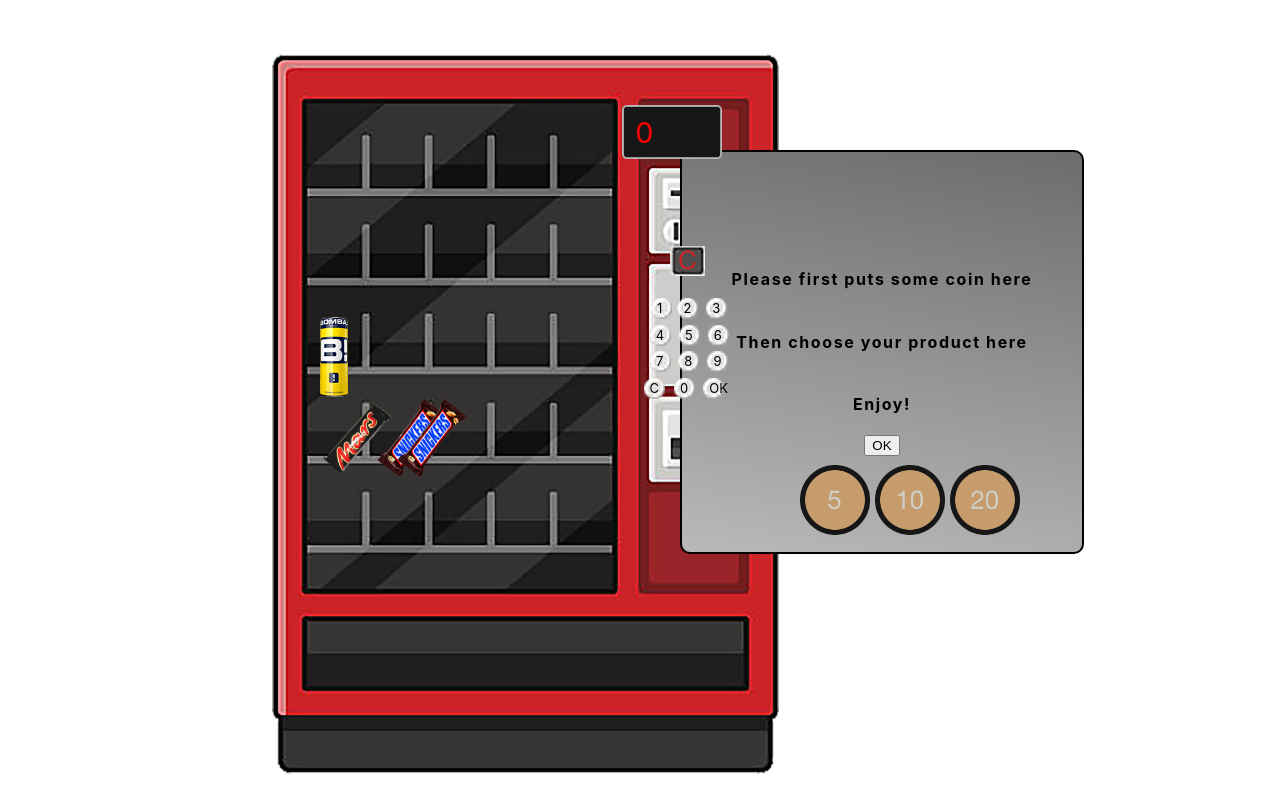
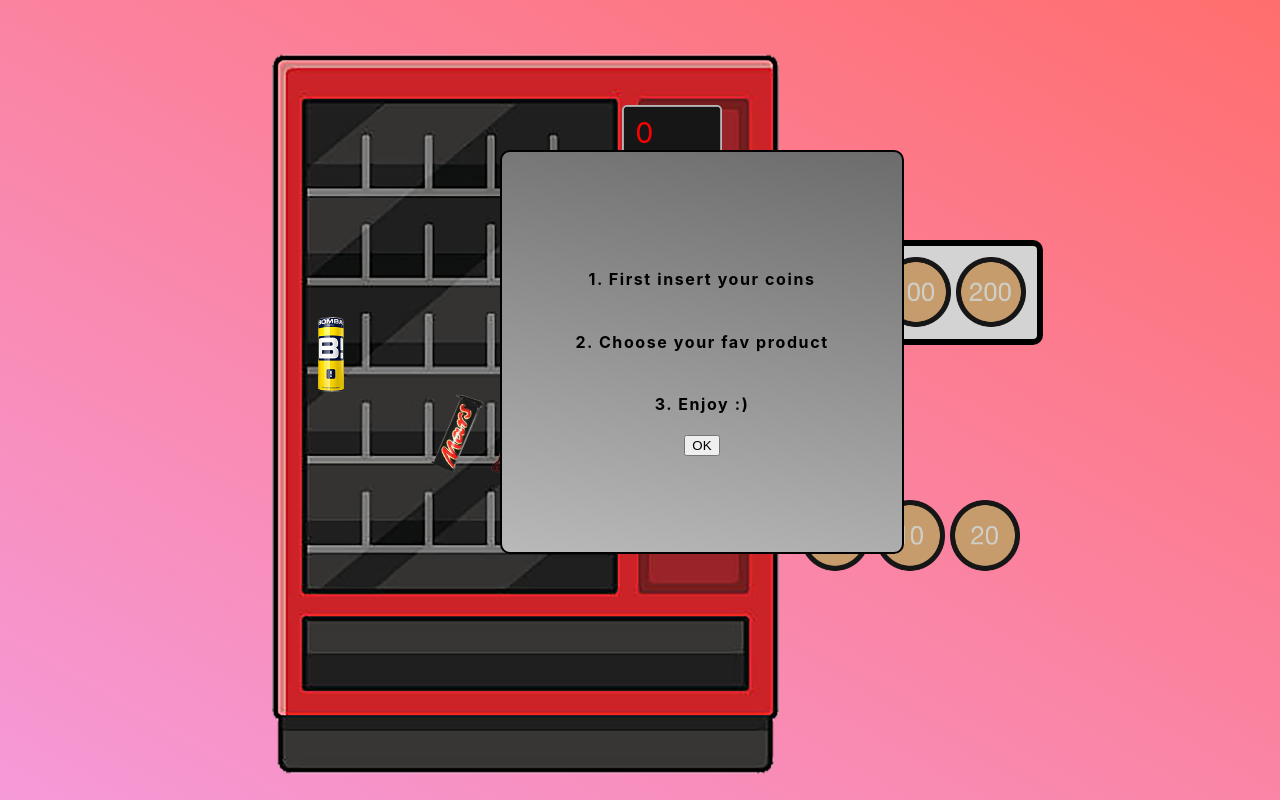
Before and after one commit to gergodancs/vendor, a React (Create React App) app: page / in a window 1280 px wide. Both pictures are taken after a click on the element "OK". Shown: the top 800 px of the page. Built offline with nearby package versions, Linux system fonts and the light colour scheme.

Commit message:
left: cancel button and some style

```diff
--- a/src/comps/Machine.jsx
+++ b/src/comps/Machine.jsx
@@ -6,6 +6,7 @@ import Display from "./Display";
 import PinPad from "./PinPad";
 import MoneyFirst from "./MoneyFirst";
 import { useState } from "react";
+import NoMoney from "./NoMoney";
 //import { useEffect, useCallback } from "react";
 
 const Machine = ({ spend, setSpend }) => {
@@ -13,6 +14,8 @@ const Machine = ({ spend, setSpend }) => {
   const [animatedMars, setAnimatedMars] = useState("noAnimatedMars");
   const [animatedSnick, setAnimatedSnick] = useState("noAnimatedSnick");
   const [isShowMadal, setShowMadal] = useState(false);
+  const [isEnoughMoney, setMoney] = useState(false);
+  const [moneyLeft, setMoneyLeft] = useState(0);
   //const [digit, setDigit] = useState(0);
   const arr = [];
 
@@ -24,7 +27,7 @@ const Machine = ({ spend, setSpend }) => {
     let resultStr = arr2str.join("");
     res = Number(resultStr);
     console.log("res:", res);
-    if (res === 0) animation(res);
+    if (res === 0) setShowMadal(true);
     if (res === 1)
       animation(res, setAnimated, "animatedBomba", 330, "noAnimatedBomba");
 
@@ -35,7 +38,10 @@ const Machine = ({ spend, setSpend }) => {
   };
 
   const animation = (res, setter, animstr, price, noanimstr) => {
-    if (res === 0) setShowMadal(true);
+    if (spend < price) {
+      setMoneyLeft(moneyLeft + (price - spend));
+      setMoney(true);
+    }
     if (spend >= price) {
       res = 0;
       setter(animstr);
@@ -50,6 +56,9 @@ const Machine = ({ spend, setSpend }) => {
   return (
     <div className="machine__container">
       {isShowMadal ? <MoneyFirst setShowMadal={setShowMadal} /> : null}
+      {isEnoughMoney ? (
+        <NoMoney moneyLeft={moneyLeft} setMoney={setMoney} />
+      ) : null}
       <Display spend={spend} />
 
       <img
--- a/src/comps/MoneyFirst.jsx
+++ b/src/comps/MoneyFirst.jsx
@@ -3,9 +3,10 @@ import React from "react";
 const MoneyFirst = ({ setShowMadal }) => {
   return (
     <div className="money__first">
-      <h4>Please first puts some coin here</h4>
-      <h4>Then choose your product here</h4>
-      <h4>Enjoy!</h4>
+      <h4>1. First insert your coins</h4>
+      <h4>2. Choose your fav product</h4>
+      <h4>3. Enjoy :)</h4>
+
       <button onClick={() => setShowMadal(false)}>OK</button>
     </div>
   );
--- /dev/null
+++ b/src/comps/NoMoney.jsx
@@ -0,0 +1,12 @@
+import React from "react";
+
+const NoMoney = ({ moneyLeft, setMoney }) => {
+  return (
+    <div className="money__first">
+      <h4>Add {moneyLeft} more:)</h4>
+      <button onClick={() => setMoney(false)}>OK</button>
+    </div>
+  );
+};
+
+export default NoMoney;
--- a/src/comps/products.css
+++ b/src/comps/products.css
@@ -7,7 +7,7 @@
 }
 .snickers > .animatedSnick {
   position: relative;
-  left: 80px;
+  left: 180px;
   animation: mars 5s, display 5s;
   opacity: 1;
 }
@@ -16,7 +16,13 @@
 }
 .snickers > .elso {
   position: relative;
-  left: 160px;
+  left: 245px;
+  transform: rotateZ(-18deg);
+}
+.snickers > .harmadik {
+  position: relative;
+  left: 110px;
+  transform: rotateZ(-18deg);
 }
 .bomba {
   position: relative;
@@ -26,7 +32,7 @@
 
 .bomba > img {
   max-width: 50px;
-  max-height: 80px;
+  max-height: 75px;
 }
 .bomba > .masodik {
   position: relative;
@@ -44,6 +50,7 @@
 }
 .mars {
   position: relative;
+  width: 100px;
   top: -650px;
 }
 .mars > img {
@@ -53,8 +60,9 @@
 
 .mars > .elso {
   position: relative;
+  transform: rotateZ(-18deg);
 
-  left: 85px;
+  left: 185px;
 }
 .mars > .noAnimatedMars {
   position: relative;
@@ -100,16 +108,25 @@
     left: 80px;
     top: 20px;
   }
+  16% {
+    top: 230px;
+    visibility: hidden;
+  }
+  20% {
+    top: 280px;
+    visibility: hidden;
+  }
 
-  25% {
-    top: 220px;
+  21% {
+    opacity: 1;
+    top: 320px;
     left: 85px;
     transform: rotateZ(90deg);
   }
 
   100% {
     left: 150px;
-    top: 220px;
+    top: 320px;
     transform: rotateZ(90deg);
   }
 }
--- a/src/index.css
+++ b/src/index.css
@@ -5,6 +5,11 @@ body {
     sans-serif;
   -webkit-font-smoothing: antialiased;
   -moz-osx-font-smoothing: grayscale;
+  background-image: linear-gradient(
+    210deg,
+    rgb(255, 110, 110),
+    rgb(243, 165, 243)
+  );
 }
 
 code {
@@ -77,7 +82,7 @@ code {
   top: 150px;
   width: 400px;
   height: 400px;
-  left: 680px;
+  left: 500px;
   border: 2px solid black;
   display: flex;
   flex-direction: column;
@@ -85,6 +90,7 @@ code {
   align-items: center;
   border-radius: 10px;
   letter-spacing: 0.1rem;
+  z-index: 5;
 }
 .cancel-btn {
   position: relative;
```
